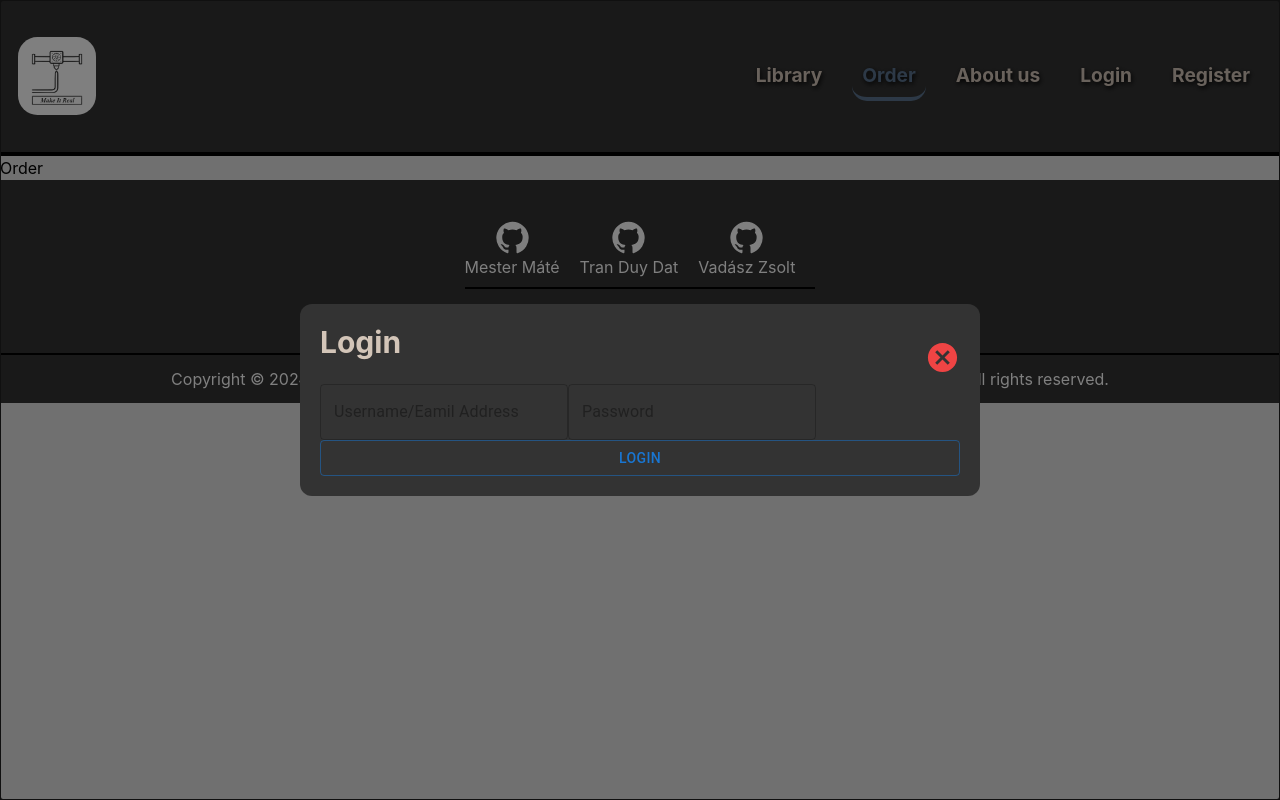
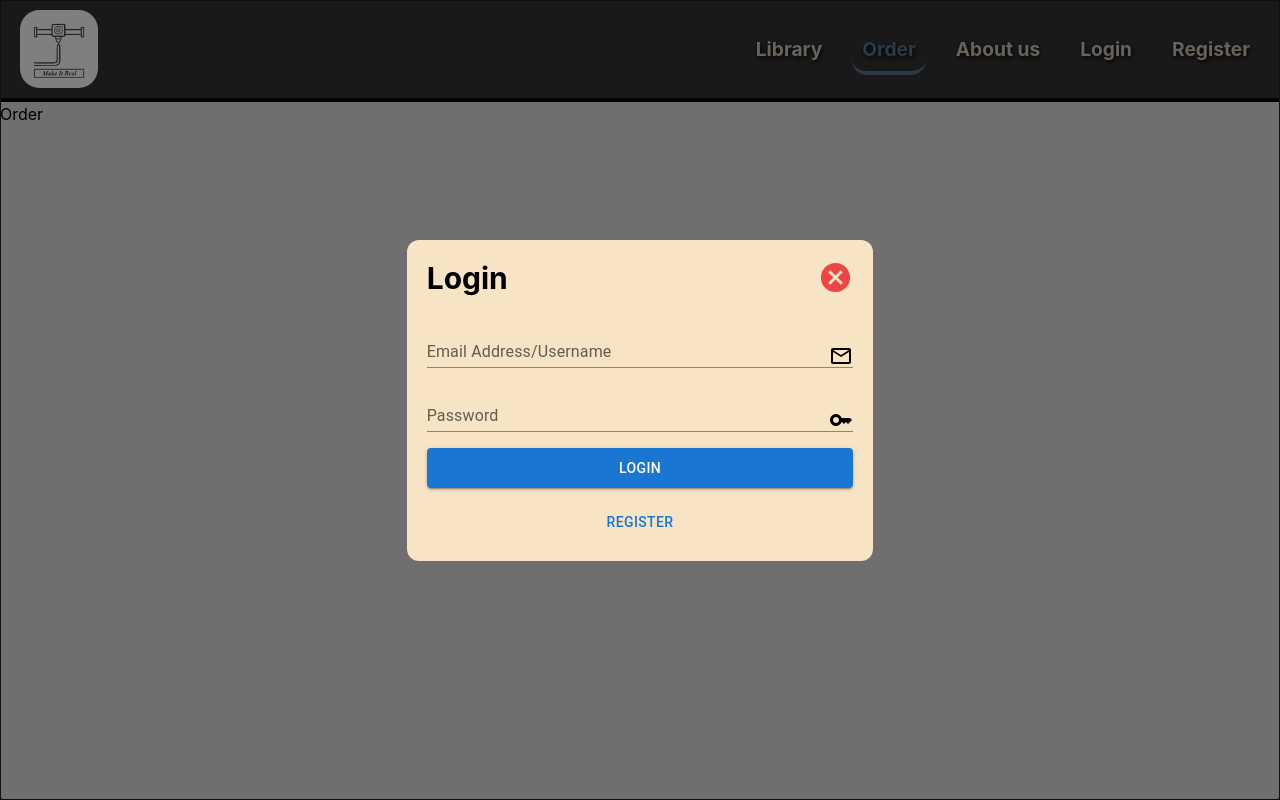
Before and after one commit to TranRobi/VizsgaRemek_MakeItReal, a React (Create React App) app in the folder frontend/: page /order in a window 1280 px wide. Both pictures are taken after a click on the link "Login". Shown: the top 800 px of the page. Built offline with nearby package versions, Linux system fonts and the light colour scheme.

Commit message:
changes in login and register

```diff
--- a/frontend/src/App.css
+++ b/frontend/src/App.css
@@ -7,8 +7,22 @@ Charcoal Gray: #333333
 Light Stone Gray: #E0E0E0
 Steel Blue: #5A738E
 Soft Beige: #D3C5B8
+
+Midnight Blue: #2C3E50
+Charcoal Gray: #34495E
+Deep Teal: #1B3A4B
+Maroon: #4B1D3F
+Obsidian Black: #1C1C1C
+Light Tones:
+Ivory White: #F9F9F9
+Powder Blue: #D9E6F2
+Soft Mint: #D4EDE4
+Blush Pink: #FAD4D8
+Pale Gold: #F7E4C4
 */
-
+.login {
+	background-color: #f7e4c4;
+}
 * {
 	-webkit-box-sizing: content-box;
 	-moz-box-sizing: content-box;
--- a/frontend/src/Pages/AboutUs/AboutUs.js
+++ b/frontend/src/Pages/AboutUs/AboutUs.js
@@ -7,7 +7,7 @@ function AboutUs() {
 	return (
 		<>
 			<Navbar />
-			<div>About Us</div>
+			<div className="h-screen">About Us</div>
 			<Footer />
 		</>
 	);
--- a/frontend/src/Pages/Login/Login.js
+++ b/frontend/src/Pages/Login/Login.js
@@ -1,63 +1,69 @@
 import React, { useState } from "react";
+import { Button, createTheme, TextField, ThemeProvider } from "@mui/material";
+import Stack from "@mui/material/Stack";
+
+import MailOutlineIcon from "@mui/icons-material/MailOutline";
 import CancelIcon from "@mui/icons-material/Cancel";
-import { Button, IconButton, TextField } from "@mui/material";
-import ClearIcon from "@mui/icons-material/Clear";
-import { blue } from "@mui/material/colors";
+import KeyIcon from "@mui/icons-material/Key";
 
-function Login() {
-	const [username, setUsername] = useState();
-	const [password, setPassword] = useState();
-	const [value, setValue] = useState();
-	const handleValue = () => {
-		setValue("");
+function Login({ close, open }) {
+	const theme = createTheme({
+		palette: {
+			warning: {
+				main: "#1C1C1C",
+			},
+		},
+	});
+
+	const handleOpenRegister = (e) => {
+		open(e);
+		close(e);
 	};
 	return (
-		<div className="w-full h-screen flex justify-center items-center">
-			<div className="p-5 gray rounded-xl w-1/2 ">
-				<div className="flex justify-between">
-					<div>
-						<h1 className="text-3xl font-bold beige pb-6">Login</h1>
-					</div>
-					<div className="w-fit mt-4">
+		<ThemeProvider theme={theme}>
+			<div className="w-full h-screen flex justify-center items-center">
+				<div className="p-5 rounded-xl w-1/3 login">
+					<div className="flex justify-between align-middle">
+						<h1 className="text-3xl font-bold pb-6 ">Login</h1>
+
 						<a href={window.location.pathname} className=" text-red-500">
-							<CancelIcon fontSize="large" />
+							<CancelIcon fontSize="large" onClick={(e) => close(e)} />
 						</a>
 					</div>
-				</div>
-				<div className="h-fit">
-					<TextField
-						value={value}
-						placeholder="Username/Eamil Address"
-						variant="outlined"
-						slotProps={{
-							endAdorment: (
-								<IconButton onClick={handleValue}>
-									<ClearIcon />
-								</IconButton>
-							),
-						}}
-					/>
-					<TextField
-						value={value}
-						placeholder="Password"
-						variant="outlined"
-						slotProps={{
-							endAdorment: (
-								<IconButton onClick={handleValue}>
-									<ClearIcon />
-								</IconButton>
-							),
-						}}
-					/>
-					<Button
-						className="w-full py-3 mt-5 bg-blue-500 text-white rounded-md"
-						variant="outlined"
-					>
-						Login
-					</Button>
+					<form>
+						<Stack spacing={2}>
+							<div className="relative">
+								<TextField
+									id="standard-basic"
+									label="Email Address/Username"
+									placeholder="Enter Email Address/Username"
+									color="warning"
+									variant="standard"
+									className="w-full"
+								></TextField>
+								<MailOutlineIcon className="absolute top-1/2 right-0" />
+							</div>
+							<div className="relative">
+								<TextField
+									id="standard-basic"
+									label="Password"
+									placeholder="Enter password"
+									type="password"
+									color="warning"
+									variant="standard"
+									className="w-full"
+								></TextField>
+								<KeyIcon className="absolute top-1/2 right-0" />
+							</div>
+							<Button variant="contained" sx={{ py: "0.5rem" }}>
+								Login
+							</Button>
+							<Button onClick={(e) => handleOpenRegister(e)}>Register</Button>
+						</Stack>
+					</form>
 				</div>
 			</div>
-		</div>
+		</ThemeProvider>
 	);
 }
 
--- a/frontend/src/Pages/Order/Order.js
+++ b/frontend/src/Pages/Order/Order.js
@@ -6,7 +6,7 @@ function Order() {
 	return (
 		<>
 			<Navbar />
-      <div>Order</div>
+			<div className="h-screen">Order</div>
 			<Footer />
 		</>
 	);
--- a/frontend/src/Pages/Register/Register.js
+++ b/frontend/src/Pages/Register/Register.js
@@ -1,43 +1,81 @@
-import React from "react";
+import React, { useState } from "react";
+import { Button, createTheme, TextField, ThemeProvider } from "@mui/material";
+import Stack from "@mui/material/Stack";
+
+import MailOutlineIcon from "@mui/icons-material/MailOutline";
 import CancelIcon from "@mui/icons-material/Cancel";
+import KeyIcon from "@mui/icons-material/Key";
 
-function Register() {
+function Register({ close, open }) {
+	const theme = createTheme({
+		palette: {
+			warning: {
+				main: "#1C1C1C",
+			},
+		},
+	});
+
+	const handleOpenLogin = (e) => {
+		open(e);
+		close(e);
+	};
 	return (
+		<ThemeProvider theme={theme}>
 			<div className="w-full h-screen flex justify-center items-center">
-      <div className="p-5 gray rounded-xl w-1/2">
-        <h1 className="text-3xl font-bold beige">Register</h1>
-        <div>
-          <input
-            type="text"
-            placeholder="Username"
-            className="w-full py-3 mt-5 border rounded-md"
-          />
-          <input
-            type="email"
-            placeholder="Email Address"
-            className="w-full py-3 mt-5 border rounded-md"
-          />
-          <input
-            type="password"
-            placeholder="Password"
-            className="w-full py-3 mt-5 border rounded-md"
-          />
-        </div>
-        <button className="w-full py-3 mt-5 bg-blue-500 text-white rounded-md">
-          Login
-        </button>
-        <div className="flex items-center w-full justify-between">
-          <div className="text-left mt-4">
-            <p className="beige">Already have an account? Log in now!</p>
-          </div>
-          <div className="w-fit mt-4">
+				<div className="p-5 rounded-xl w-1/3 login">
+					<div className="flex justify-between align-middle">
+						<h1 className="text-3xl font-bold pb-6 ">Register</h1>
+
 						<a href={window.location.pathname} className=" text-red-500">
-              <CancelIcon fontSize="large" />
+							<CancelIcon fontSize="large" onClick={(e) => close(e)} />
 						</a>
 					</div>
+					<form>
+						<Stack spacing={2}>
+							<div className="relative">
+								<TextField
+									id="standard-basic"
+									label="Username"
+									placeholder="Enter Username"
+									color="warning"
+									variant="standard"
+									className="w-full"
+								></TextField>
+								<MailOutlineIcon className="absolute top-1/2 right-0" />
+							</div>
+							<div className="relative">
+								<TextField
+									id="standard-basic"
+									label="Email Address"
+									placeholder="Enter Email Address"
+									type="text"
+									color="warning"
+									variant="standard"
+									className="w-full"
+								></TextField>
+								<KeyIcon className="absolute top-1/2 right-0" />
+							</div>
+							<div className="relative">
+								<TextField
+									id="standard-basic"
+									label="Password"
+									placeholder="Enter password"
+									type="password"
+									color="warning"
+									variant="standard"
+									className="w-full"
+								></TextField>
+								<KeyIcon className="absolute top-1/2 right-0" />
+							</div>
+							<Button variant="contained" sx={{ py: "0.5rem" }}>
+								Register
+							</Button>
+							<Button onClick={(e) => handleOpenLogin(e)}>Login</Button>
+						</Stack>
+					</form>
 				</div>
 			</div>
-    </div>
+		</ThemeProvider>
 	);
 }
 
--- a/frontend/src/components/Navbar/Navbar.js
+++ b/frontend/src/components/Navbar/Navbar.js
@@ -9,20 +9,28 @@ function Navbar() {
 	const [isOpened, setIsOpened] = useState(false);
 	const [isOpenedRegister, setIsOpenedRegister] = useState(false);
 
-	const handleOpen = () => {
-		setIsOpened(!isOpened);
+	const closeLogin = (e) => {
+		e.preventDefault();
+		setIsOpened(false);
 	};
-	const handleOpenRegister = () => {
-		setIsOpenedRegister(!isOpenedRegister);
+	const closeRegister = (e) => {
+		e.preventDefault();
+		setIsOpenedRegister(false);
+	};
+	const openLogin = (e) => {
+		e.preventDefault();
+		setIsOpened(true);
+	};
+	const openRegister = (e) => {
+		e.preventDefault();
+		setIsOpenedRegister(true);
 	};
 	return (
 		<>
 			<nav className="h-fit">
-				<div className="p-2">
-					<NavLink to="/">
-						<img className="logo" src="logo.png" alt="logo" />
-					</NavLink>
-				</div>
+				<NavLink to="/">
+					<img className="logo" src="logo.png" alt="logo" />
+				</NavLink>
 				<div>
 					<ul>
 						<li>
@@ -41,12 +49,12 @@ function Navbar() {
 							</NavLink>
 						</li>
 						<li>
-							<a onClick={handleOpen}>
+							<a onClick={openLogin}>
 								Login<span></span>
 							</a>
 						</li>
 						<li>
-							<a onClick={handleOpenRegister}>
+							<a onClick={openRegister}>
 								Register<span></span>
 							</a>
 						</li>
@@ -56,12 +64,12 @@ function Navbar() {
 
 			<Modal open={isOpened}>
 				<div>
-					<Login />
+					<Login close={closeLogin} open={openRegister} />
 				</div>
 			</Modal>
 			<Modal open={isOpenedRegister}>
 				<div>
-					<Register />
+					<Register close={closeRegister} open={openLogin} />
 				</div>
 			</Modal>
 		</>
```
Lines whose indentation alone changed are shown as unchanged.
